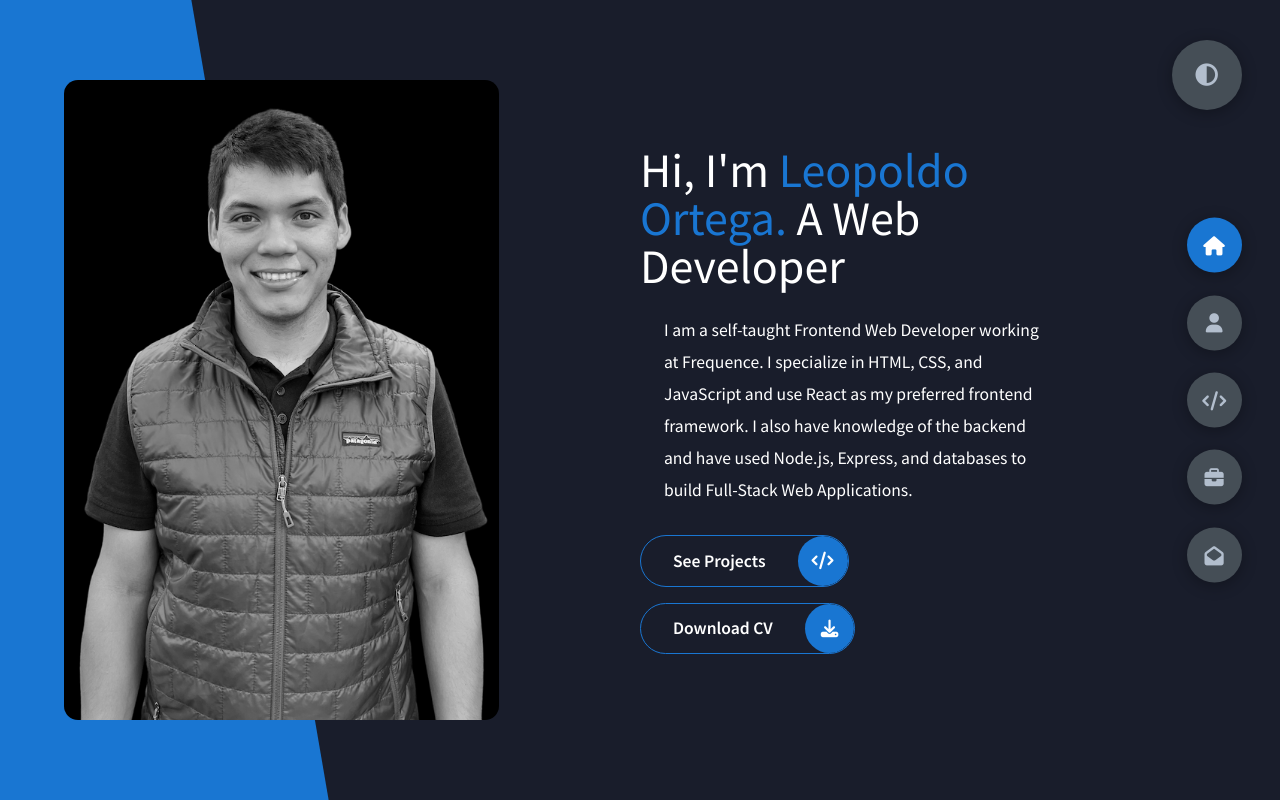
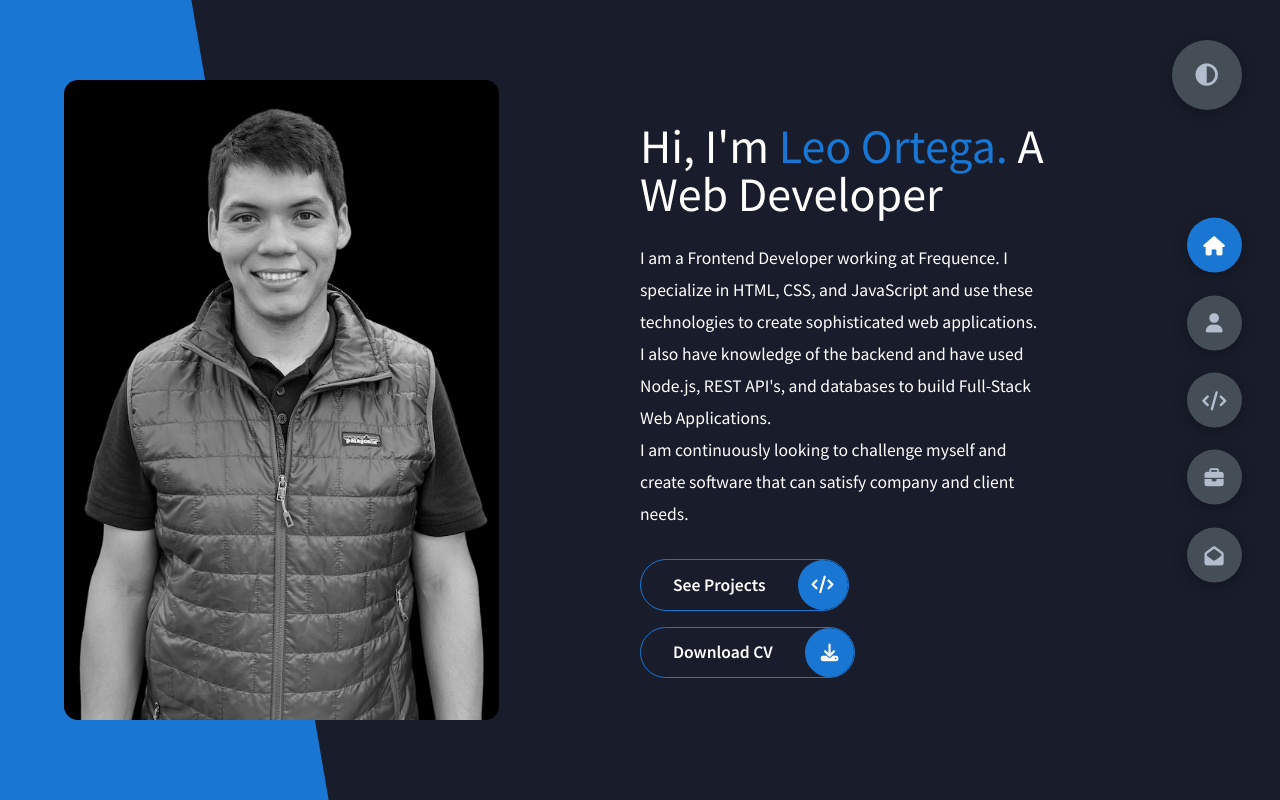
Before and after one commit to Leopoldov95/nextjs_portfolio, a Next.js app: page / in a window 1280 px wide. Built offline with nearby package versions, Linux system fonts and the light colour scheme.

Commit message:
updated copy

```diff
--- a/components/About.js
+++ b/components/About.js
@@ -15,17 +15,17 @@ const About = ({ active, name, mode }) => {
         {/* <!-- left about --> */}
         <div className="pr-20 xs:pr-0 md_s:pr-0 md_s:text-center">
           <h4 className="text-[2rem] uppercase">Information about me</h4>
-          <p className="leading-8 p-4 text-colorGrey1 xs:pl-0">
-            My name is Leopoldo Ortega, I am a Web Developer specializing in
+          <p className="leading-8 pr-4 py-4 text-colorGrey1 xs:pl-0">
+            My name is Leo Ortega, I am a Web Developer specializing in
             Front-End Development and have also worked with the Back-End. I
-            enjoy solving problems through code and enjoy working alongside
-            other excellent developers.
+            enjoy solving problems through programming and enjoy working
+            alongside other excellent developers.
           </p>
-          <p className="leading-8 p-4 text-colorGrey1 xs:pl-0">
+          <p className="leading-8 pr-4 py-4 text-colorGrey1 xs:pl-0">
             By building interactive websites that look great across all
             platforms using mainly HTML, SASS, JavaScript, and ReactJS, I get
             the opportunity to experiment with new tools and learn new skills. I
-            find Web Development to be a perfect blend of technical challenges
+            find Web Development to be a perfect blend of technical challenge
             and creativity. You can find me cycling, going on a hike, or
             traveling when I&apos;m not coding.
           </p>
@@ -55,7 +55,7 @@ const About = ({ active, name, mode }) => {
             >
               {/* <!-- about text --> */}
               <div className="p-6 flex flex-col">
-                <p className="text-3xl font-semibold text-colorSecondary h-[4.5rem]">
+                <p className="text-[1.75rem] font-semibold text-colorSecondary h-[4.5rem]">
                   {item.title}
                 </p>
                 <p className="about-box-text pl-12 relative uppercase text-[1rem] text-colorGrey1 tracking-[2px] before:content-[''] before:absolute before:left-0 before:top-[15px] before:w-8 before:h-[2px] before:bg-colorGrey5">
--- a/components/Main.js
+++ b/components/Main.js
@@ -24,15 +24,18 @@ const Main = ({ active, name, setActive }) => {
           {/* <!-- Name --> */}
           <h1 className="text-5xl xs:text-[2.5rem] xs:text-center xs:pt-12 md_s:text-[2.5rem] md_s:text-center md_s:pt-12">
             Hi, I&apos;m{" "}
-            <span className="text-colorSecondary">Leopoldo Ortega.</span> A Web
+            <span className="text-colorSecondary">Leo Ortega.</span> A Web
             Developer
           </h1>
-          <p className="m-6 leading-8">
-            I am a self-taught Frontend Web Developer working at Frequence. I
-            specialize in HTML, CSS, and JavaScript and use React as my
-            preferred frontend framework. I also have knowledge of the backend
-            and have used Node.js, Express, and databases to build Full-Stack
-            Web Applications.
+          <p className="my-6 mr-6 leading-8">
+            I am a Frontend Developer working at Frequence. I specialize in
+            HTML, CSS, and JavaScript and use these technologies to create
+            sophisticated web applications.
+            <br />
+            I also have knowledge of the backend and have used Node.js, REST
+            API's, and databases to build Full-Stack Web Applications.
+            <br />I am continuously looking to challenge myself and create
+            software that can satisfy company and client needs.
           </p>
           {/* <!-- header main button --> */}
           {/* <!-- Header Button container --> */}
--- a/data/info.json
+++ b/data/info.json
@@ -76,21 +76,21 @@
       "git": "https://github.com/Leopoldov95/Vagabond-Connect",
       "link": "https://vagabondconnect.netlify.app/",
       "img": "vagabond.png",
-      "blurb": "Full Stack Social Media Website Created with React & TypeScript"
+      "blurb": "Full Stack Social Media Web app with CRUD functionality created with React, TypeScript, NodeJS, Express, and MongoDB"
     },
     {
       "title": "Suay Resort",
       "git": "https://github.com/Leopoldov95/hotel_mern",
       "link": "https://suay-resort.netlify.app/",
       "img": "suay.png",
-      "blurb": "Hotel Booking website with a database for bookings"
+      "blurb": "Hotel Booking website with a database for bookings created using the MERN stack."
     },
     {
       "title": "Bicycle ecommerce",
       "git": "https://github.com/Leopoldov95/bicycle_ecomm",
       "link": "https://leocycles.netlify.app/",
       "img": "ecomm.png",
-      "blurb": "Biycle eCommerce wesbite created with the MERN stack"
+      "blurb": "Biycle eCommerce wesbite with user authentication created with the MERN stack"
     },
     {
       "title": "ReactJS Pokedex",
@@ -121,9 +121,11 @@
       "company": "frequence",
       "location": "mt view, CA",
       "duties": [
-        "Work closely with software engineers and designers to contribute HTML, CSS, and JS code to an existing codebase by creating web applications using the data visualization library D3JS.",
+        "Work alongside other software engineers to contribute HTML, CSS, and JS code to an existing codebase by creating and maintaining web applications.",
+        "Use the data visualization library D3JS to showcase beautiful and informative visuals to clients.",
+        "Work in an agile environment that focuses on continuous improvement through iterative cycles(sprints).",
         "Communicate with the designers who specialize in designing dynamic web content to help them better understand the dynamic data we handle and how to best represent them.",
-        "Create internal tools for the Creative team such as a metrics dashboard to help the team leaders better see the metrics for designers using data from Google Slides and using Google Apps Script to host the tool.",
+        "Create internal tools for the Creative team such as a metrics dashboard to help the team leaders better see the metrics for designers using data from Google Sheets and using Google Apps Script to host the application.",
         "Contribute to new products such as Websites by helping designers better understand the fundamentals of CSS class names and HTML structuring."
       ]
     },
@@ -134,7 +136,8 @@
       "duties": [
         "Learned the fundamentals of HTML, CSS, and JavaScript",
         "Expanded my knowledge by learning about frontend frameworks and backend web technologies such as Node.js",
-        "Built projects that tested my abilities as a developer."
+        "Built projects that tested my abilities as a developer.",
+        "Technically still ongoing as being a developer means always learning new techniques and technologies."
       ]
     }
   ],
@@ -176,19 +179,19 @@
   "about": [
     {
       "title": "Frontend Expert",
-      "desc": "Professional knowledge with HTML, JavaScript, CSS, and React."
+      "desc": "Professional knowledge of HTML, JavaScript, CSS, and React."
     },
     {
-      "title": "Mobile Adaptive",
-      "desc": "Ensuring that web applications look great on any screen size."
+      "title": "Proactive",
+      "desc": "Identifiy existing problems and take steps to resolve them."
     },
     {
       "title": "Learner",
       "desc": "Always improving existing skills and exploring new technologies."
     },
     {
-      "title": "Tech Savvy",
-      "desc": "My love for computers and tech can be seen in my work."
+      "title": "Collaborative",
+      "desc": "Communicates with team members to ensure projects are meeting their goals."
     }
   ]
 }
--- a/styles/globals.css
+++ b/styles/globals.css
@@ -579,10 +579,6 @@ video {
   z-index: -1;
 }
 
-.m-6 {
-  margin: 1.5rem;
-}
-
 .mx-auto {
   margin-left: auto;
   margin-right: auto;
@@ -598,6 +594,11 @@ video {
   margin-bottom: 0.3rem;
 }
 
+.my-6 {
+  margin-top: 1.5rem;
+  margin-bottom: 1.5rem;
+}
+
 .mx-4 {
   margin-left: 1rem;
   margin-right: 1rem;
@@ -655,6 +656,10 @@ video {
   display: none;
 }
 
+.h-\[4\.5rem\] {
+  height: 4.5rem;
+}
+
 .h-full {
   height: 100%;
 }
@@ -665,10 +670,6 @@ video {
 
 .h-\[300px\] {
   height: 300px;
-}
-
-.h-\[4\.5rem\] {
-  height: 4.5rem;
 }
 
 .min-h-screen {
@@ -798,16 +799,17 @@ video {
      object-position: top;
 }
 
-.p-4 {
-  padding: 1rem;
-}
-
 .p-6 {
   padding: 1.5rem;
 }
 
 .p-0 {
   padding: 0px;
+}
+
+.py-4 {
+  padding-top: 1rem;
+  padding-bottom: 1rem;
 }
 
 .px-8 {
@@ -835,11 +837,6 @@ video {
   padding-bottom: 0.8rem;
 }
 
-.py-4 {
-  padding-top: 1rem;
-  padding-bottom: 1rem;
-}
-
 .px-6 {
   padding-left: 1.5rem;
   padding-right: 1.5rem;
@@ -857,6 +854,10 @@ video {
   padding-right: 5rem;
 }
 
+.pr-4 {
+  padding-right: 1rem;
+}
+
 .pl-12 {
   padding-left: 3rem;
 }
@@ -935,6 +936,10 @@ video {
 .text-2xl {
   font-size: 1.5rem;
   line-height: 2rem;
+}
+
+.text-\[1\.75rem\] {
+  font-size: 1.75rem;
 }
 
 .font-semibold {
@@ -1428,7 +1433,7 @@ li {
   }
 }
 
-@media screen and (max-width: 1290px) {
+@media screen and (max-width: 1450px) {
   .about-box-text {
     padding-left: 0 !important;
     padding-top: 12px;
@@ -1694,9 +1699,9 @@ li {
     grid-template-columns: repeat(1, minmax(0, 1fr));
   }
 
-  .md_s\:py-20 {
-    padding-top: 5rem;
-    padding-bottom: 5rem;
+  .md_s\:py-12 {
+    padding-top: 3rem;
+    padding-bottom: 3rem;
   }
 
   .md_s\:px-12 {
@@ -1704,22 +1709,8 @@ li {
     padding-right: 3rem;
   }
 
-  .md_s\:py-16 {
-    padding-top: 4rem;
-    padding-bottom: 4rem;
-  }
-
-  .md_s\:py-12 {
-    padding-top: 3rem;
-    padding-bottom: 3rem;
-  }
-
   .md_s\:pr-0 {
     padding-right: 0px;
-  }
-
-  .md_s\:pb-24 {
-    padding-bottom: 6rem;
   }
 
   .md_s\:pt-12 {
@@ -1746,11 +1737,6 @@ li {
     grid-template-columns: repeat(1, minmax(0, 1fr));
   }
 
-  .x_sm\:py-12 {
-    padding-top: 3rem;
-    padding-bottom: 3rem;
-  }
-
   .x_sm\:px-8 {
     padding-left: 2rem;
     padding-right: 2rem;
@@ -1842,10 +1828,6 @@ li {
     justify-content: center;
   }
 
-  .xs\:p-4 {
-    padding: 1rem;
-  }
-
   .xs\:p-0 {
     padding: 0px;
   }
--- a/styles/input.css
+++ b/styles/input.css
@@ -346,7 +346,7 @@ li {
     font-size: 5.5rem;
   }
 }
-@media screen and (max-width: 1290px) {
+@media screen and (max-width: 1450px) {
   .about-box-text {
     padding-left: 0 !important;
     padding-top: 12px;
```
